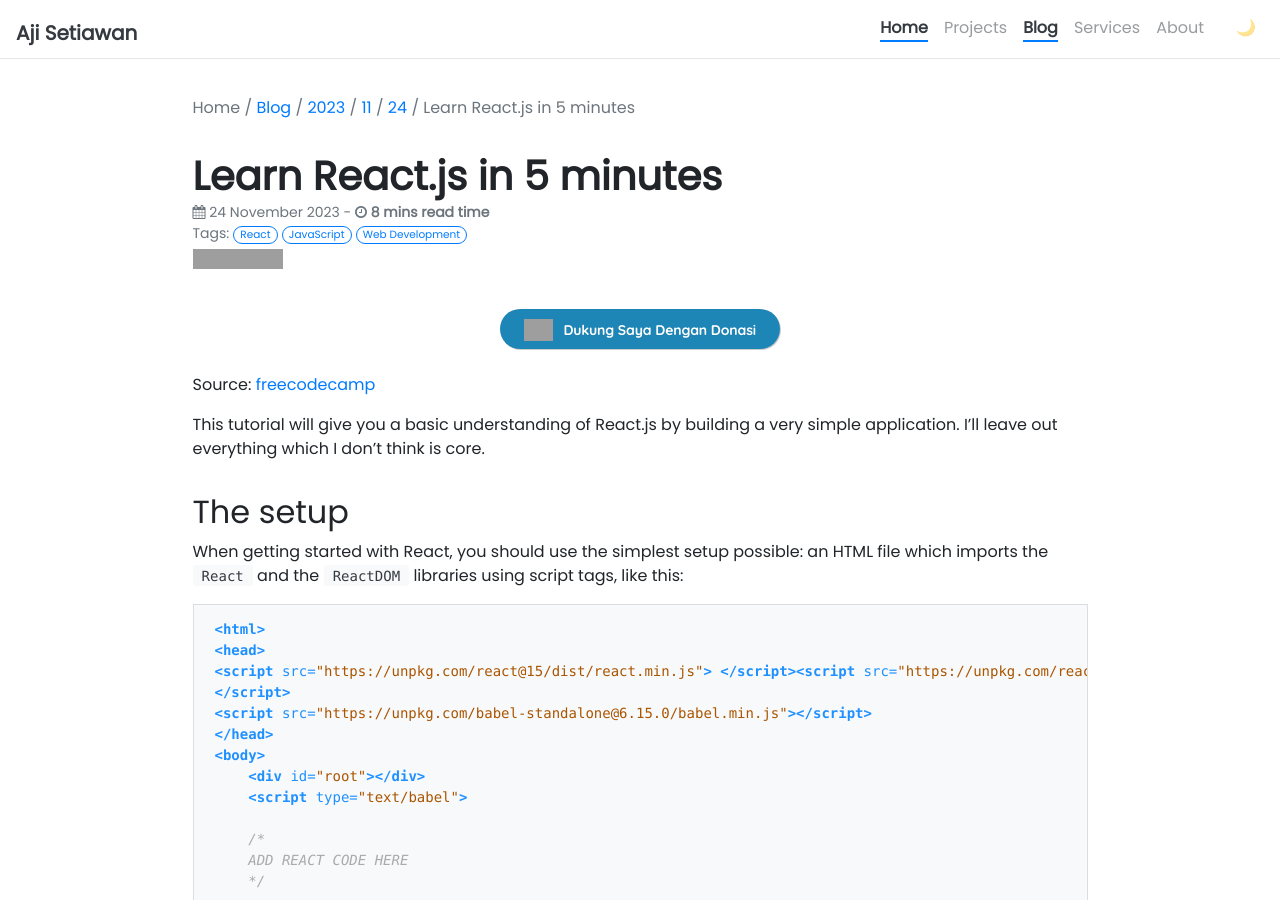
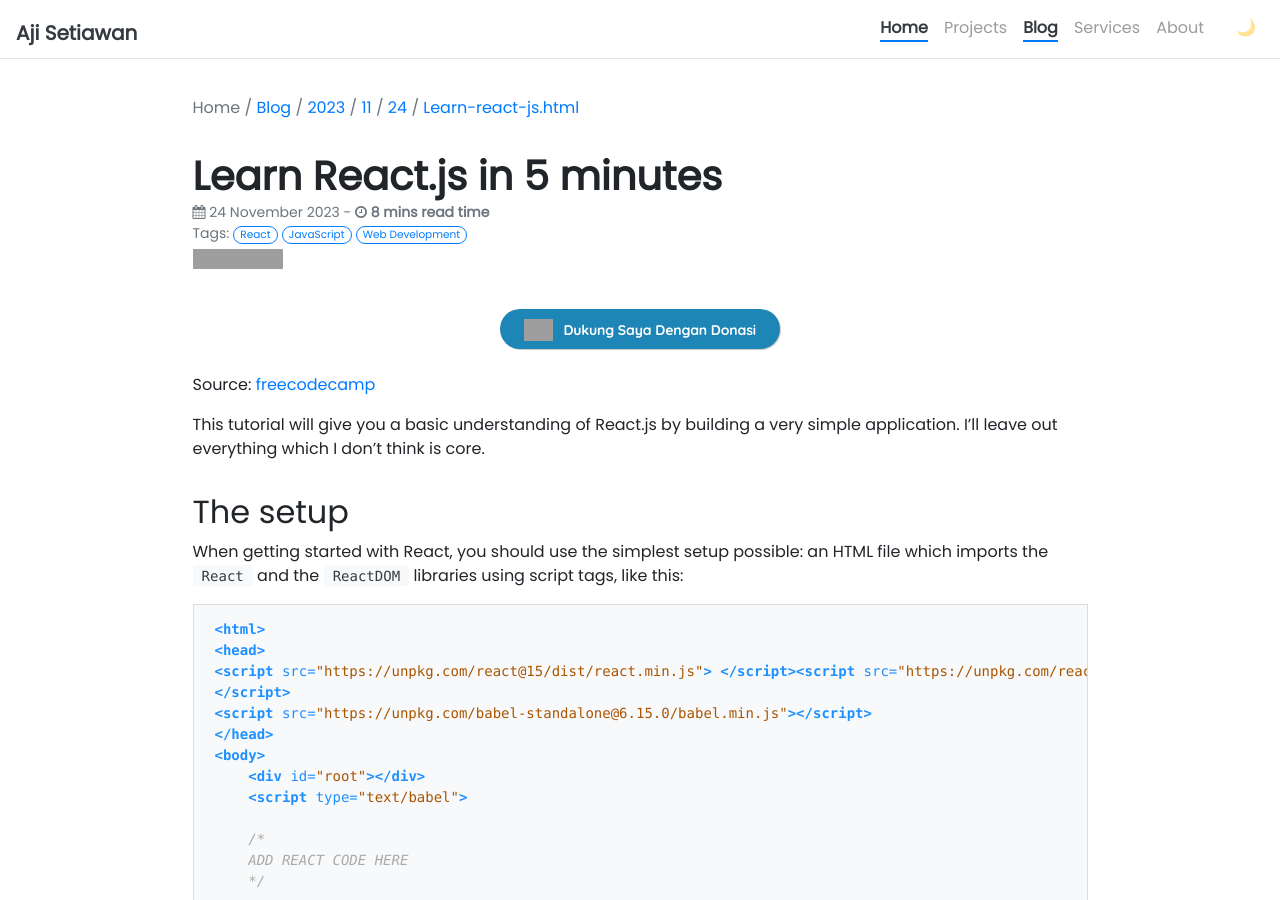
Before and after one commit to ajisetiawan716/ajisetiawan716.github.io, a Jekyll site: the page built from _posts/2023-11-24-learn-react-js.md, in a window 1280 px wide and 900 px high. Built offline with Jekyll 4.4.1, drawn with Linux system fonts in a browser that asks for light colours; nearby versions of some CDN libraries; our own code applies the rules of GitHub Pages for plain Markdown files; comment, search, counter and statistics services are not loaded; grey boxes are pictures that could not be loaded.

Commit message:
Update breadcrumbs.html

```diff
--- a/_includes/breadcrumbs.html
+++ b/_includes/breadcrumbs.html
@@ -1,11 +1,13 @@
 <div id="breadcrumbs" class="text-muted">
-  {% assign crumbs = page.url | remove:'/index.html' | remove:'/[0-9]' | split: '/' %}
+  {% assign crumbs = page.url | remove:'/index.html' | split: '/' %}
   <a href="/" class="text-muted">Home</a>
   {% for crumb in crumbs offset: 1 %}
-    {% if forloop.last %}
-      / {{ page.title }}
-    {% else %}
-      / <a href="{% assign crumb_limit = forloop.index | plus: 1 %}{% for crumb in crumbs limit: crumb_limit %}{{ crumb | append: '/' }}{% endfor %}">{{ crumb | replace:'-',' ' | remove:'.html' | capitalize }}</a>
+    {% if crumb contains '.html' %}
+      {% assign crumb_array = crumb | split: '.' %}
+      {% assign crumb = crumb_array[0] %}
+    {% endif %}
+    {% if crumb != '' and crumb | contains: '-' == false and crumb | contains: ' ' == false %}
+      / <a href="{% assign crumb_limit = forloop.index | plus: 1 %}{% for i in (1..crumb_limit) %}{{ crumbs[i] }}/{% endfor %}">{{ crumb | capitalize }}</a>
     {% endif %}
   {% endfor %}
 </div>
```
